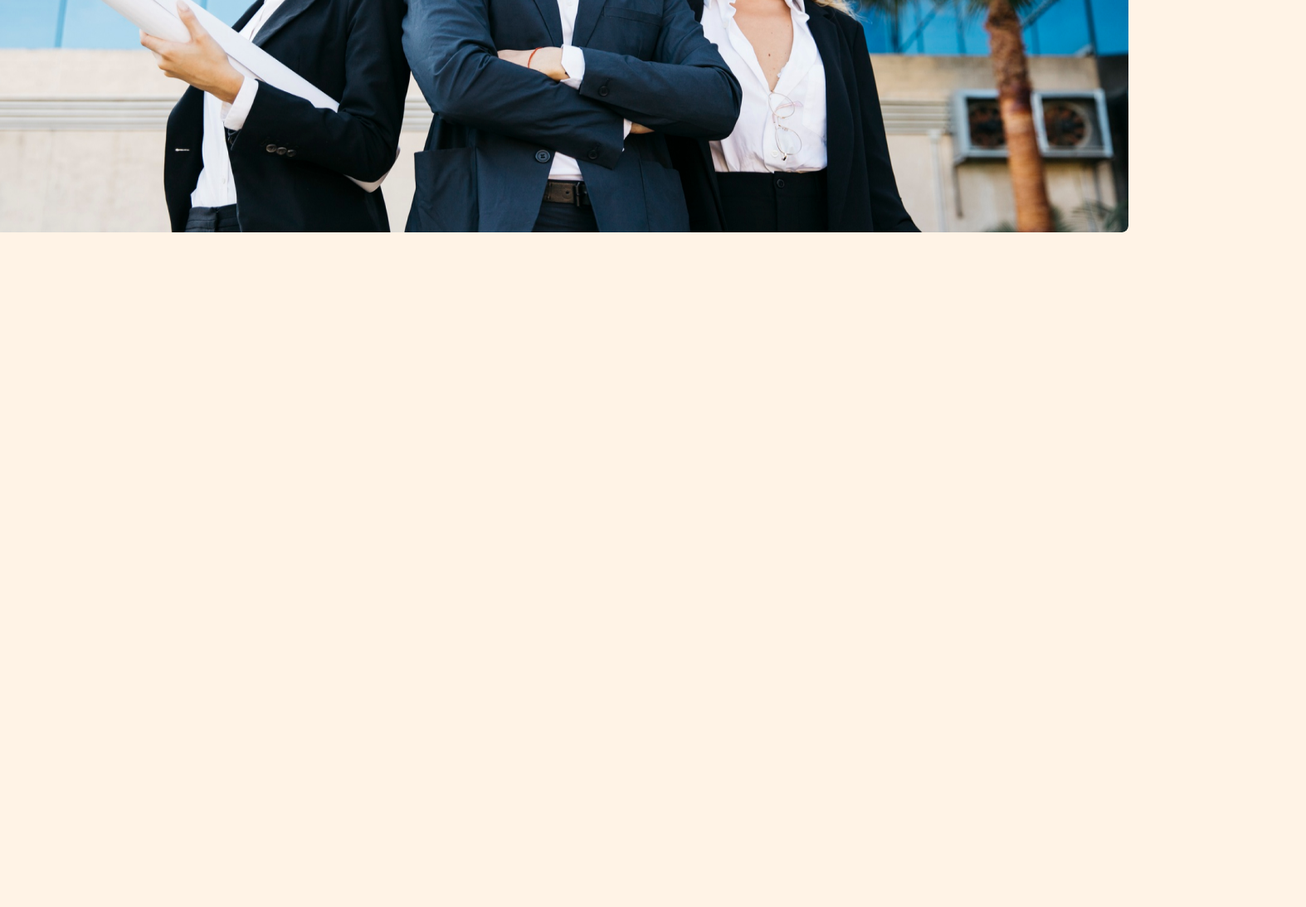
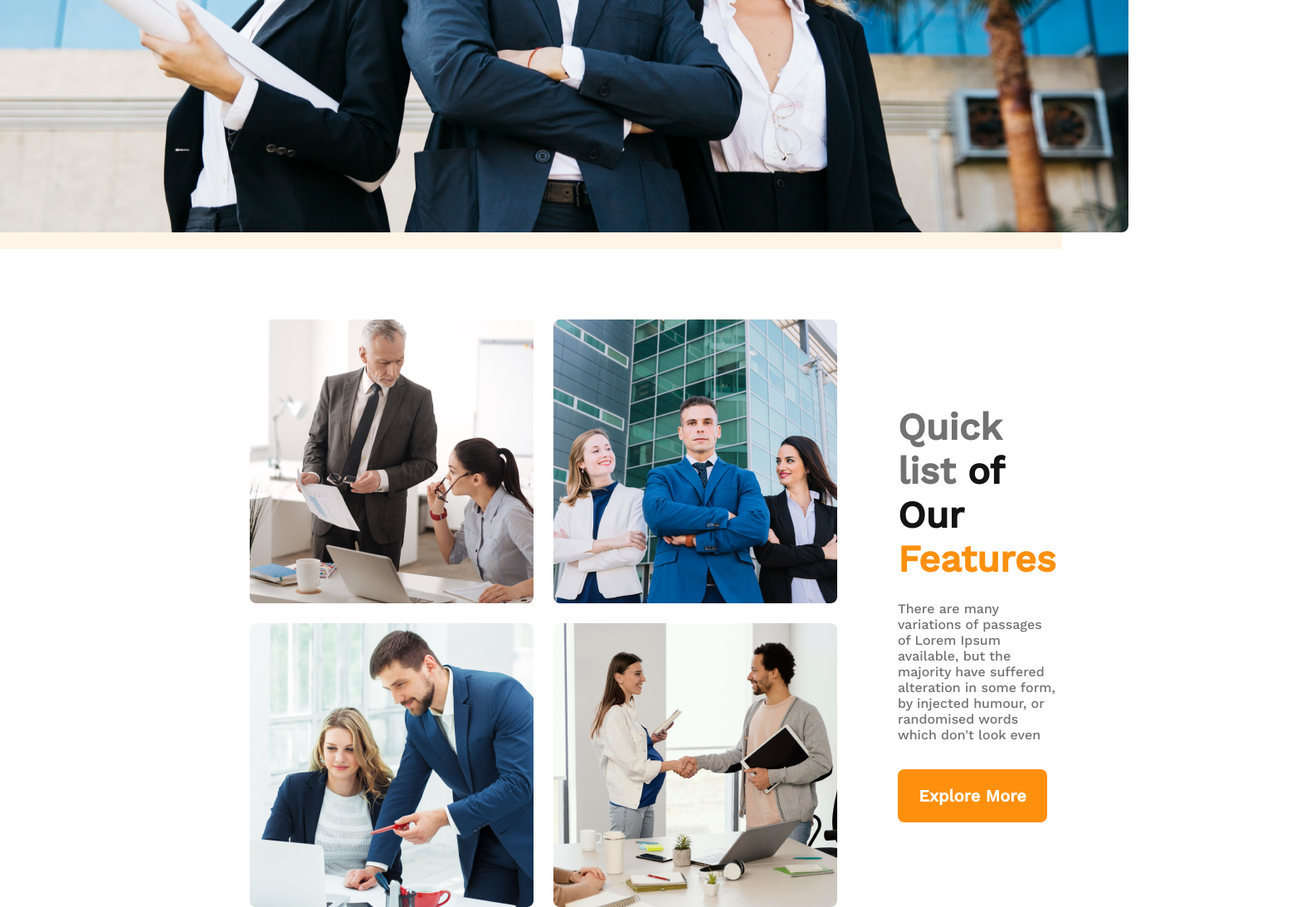
Before and after one commit to sakibiq/Assignment-2, a plain HTML site: page index.html in a window 1280 px wide. Shown: the part 859-1952 px from the top of the page at 83% size, 1574 px wide, since content can reach past the window. Before the commit the page ends 1159 px from the top, so only its background shows below. Drawn offline with nearby package versions, Linux system fonts and the light colour scheme.

Commit message:
feature section complete

```diff
--- a/index.html
+++ b/index.html
@@ -49,5 +49,33 @@
       <!-- main section end -->
     </header>
     <!-- header section end -->
+
+    <!-- Features section -->
+    <div class="features">
+      <!-- feature section gallery -->
+      <div class="feature-photos">
+        <img class="feature-img" src="./images/team1.png" alt="" />
+        <img class="feature-img" src="./images/team2.png" alt="" />
+        <img class="feature-img" src="./images/team3.png" alt="" />
+        <img class="feature-img" src="./images/team4.png" alt="" />
+      </div>
+
+      <!-- Feature section description -->
+      <div class="feature-texts">
+        <h3 class="feature-texts-primary">
+          <span class="text-color-gray">Quick list </span
+          ><span class="text-color-black">of Our</span
+          ><span class="text-color-orange"> Features</span>
+        </h3>
+        <p class="feature-texts-secondary">
+          There are many variations of passages of Lorem Ipsum available, but
+          the majority have suffered alteration in some form, by injected
+          humour, or randomised words which don't look even
+        </p>
+        <button class="btn">Explore More</button>
+      </div>
+    </div>
+
+    <!-- More features section -->
   </body>
 </html>
--- a/style.css
+++ b/style.css
@@ -5,10 +5,13 @@
   font-family: 'Work Sans', sans-serif;
 }
 
-body {
+/* header design */
+header {
   background: rgba(255, 144, 14, 0.1);
 }
+
 /* navbar design */
+
 nav {
   display: flex;
   justify-content: space-between;
@@ -69,3 +72,49 @@ main {
   padding-top: 50px;
   border-radius: 8px;
 }
+
+/* Feature section */
+.features {
+  margin-top: 85px;
+  display: grid;
+  grid-template-columns: repeat(2, 1fr);
+  grid-column-gap: 73px;
+}
+
+.feature-photos {
+  display: grid;
+  grid-template-columns: repeat(2, 1fr);
+  grid-gap: 24px 24px;
+  padding-left: 301px;
+}
+
+.feature-texts {
+  padding-right: 301px;
+}
+
+.feature-texts {
+  display: flex;
+  flex-direction: column;
+
+  justify-content: center;
+}
+.feature-texts-primary {
+  font-size: 45px;
+  font-weight: 700;
+  padding-bottom: 24px;
+}
+.text-color-gray {
+  color: #727272;
+}
+.text-color-black {
+  color: #131313;
+}
+.text-color-orange {
+  color: #ff900e;
+}
+.feature-texts-secondary {
+  padding-bottom: 32px;
+  font-size: 16px;
+  font-weight: 400;
+  color: #727272;
+}
```
